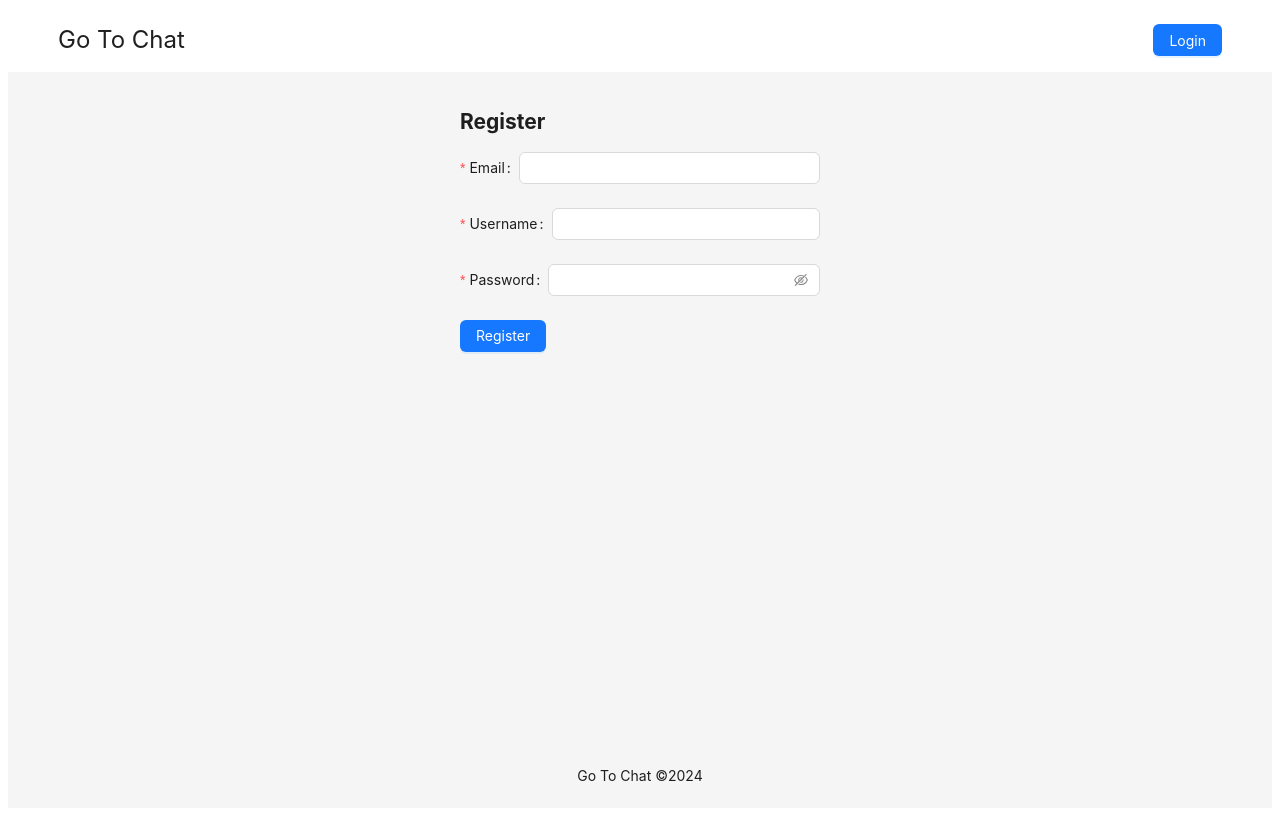
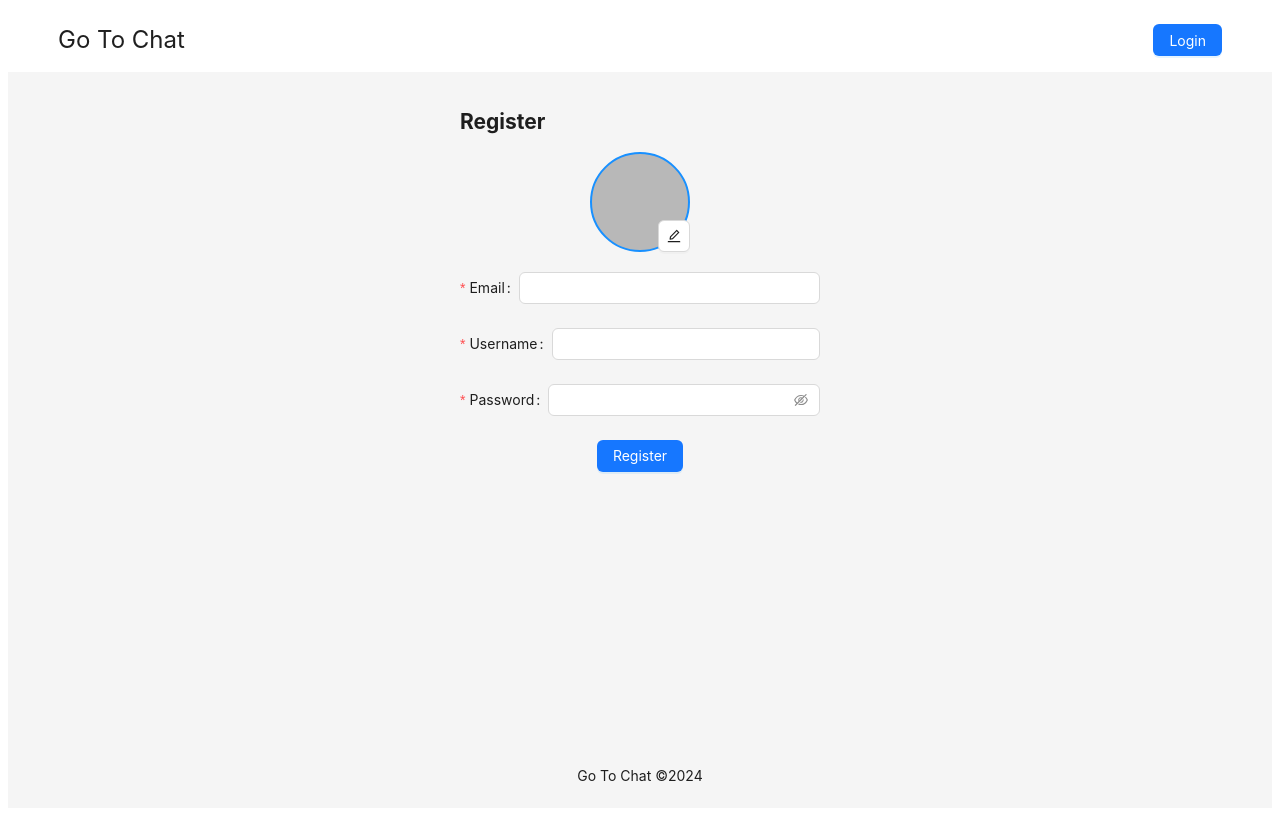
Before and after one commit to Wise-Developer-Life/go-to-chat-ui, a React (Create React App) app: page /register in a window 1280 px wide. Built offline with nearby package versions, Linux system fonts and the light colour scheme.

Commit message:
feat: support upload image function

```diff
--- a/src/api/userApi.ts
+++ b/src/api/userApi.ts
@@ -14,3 +14,17 @@ export const getUserApi = async () => {
     const response = await backendApiBase(true).get(`/user`);
     return response.data;
 };
+
+export const uploadUserProfileImage = async (userId: string, profilePicFile: File) => {
+    const response = await backendApiBase(false).post(
+        `/user/${userId}/profile-image`,
+        {
+            'file': profilePicFile,
+        },
+        {
+            headers: {
+                'Content-Type': 'multipart/form-data'
+            }
+        });
+    return response.data;
+}
--- /dev/null
+++ b/src/component/EditUserProfilePicture.tsx
@@ -0,0 +1,50 @@
+import {Avatar, Button, Tooltip} from "antd";
+import {EditOutlined} from "@ant-design/icons";
+import React, {useRef} from "react";
+
+
+interface UserProfilePictureProps {
+    profilePic: string;
+    onEdit?: (fileMeta: File) => void;
+}
+
+
+export const EditUserProfilePicture = ({profilePic, onEdit}: UserProfilePictureProps) => {
+    const fileInputRef = useRef<HTMLInputElement>(null);
+
+    const handleEditClick = () => {
+        fileInputRef.current?.click();
+    };
+
+    const handleFileChange = (event: React.ChangeEvent<HTMLInputElement>) => {
+        const file = event.target.files?.[0];
+        if (file && onEdit) {
+            onEdit(file);
+        }
+    };
+
+    return (
+        <div className="profile-pic-container" style={{position: 'relative', marginBottom: '20px'}}>
+            <Avatar
+                src={profilePic}
+                size={100}
+                style={{border: '2px solid #1890ff'}}
+            />
+
+            <Tooltip title="Edit Profile Picture">
+                <Button
+                    icon={<EditOutlined/>}
+                    style={{position: 'absolute', bottom: '0px', right: '0px'}}
+                    onClick={handleEditClick}
+                />
+            </Tooltip>
+            <input
+                type="file"
+                ref={fileInputRef}
+                style={{display: 'none'}}
+                accept="image/*"
+                onChange={handleFileChange}
+            />
+        </div>
+    );
+};
--- a/src/page/RegistrationPage.tsx
+++ b/src/page/RegistrationPage.tsx
@@ -1,10 +1,13 @@
 import React from 'react';
 import {Button, Form, Input} from 'antd';
-import {registerApi} from "../api/userApi";
+import {registerApi, uploadUserProfileImage} from "../api/userApi";
 import {useNavigate} from "react-router-dom";
+import {EditUserProfilePicture} from "../component/EditUserProfilePicture";
 
 const RegistrationPage: React.FC = () => {
     const [form] = Form.useForm();
+    const [profilePic, setProfilePic] = React.useState<string>('');
+    const [profilePicFile, setProfilePicFile] = React.useState<File | null>(null);
     const navigate = useNavigate();
 
     const onFinish = (values: any) => {
@@ -13,13 +16,31 @@ const RegistrationPage: React.FC = () => {
             name: values.username,
             password: values.password,
         })
+            .then(({data}) => {
+                const userId = data['id'];
+                if (!profilePicFile) {
+                    return;
+                }
+
+                return uploadUserProfileImage(userId, profilePicFile)
+            })
             .then(() => {
                 console.log('Registration successful');
-                navigate('/')
+                navigate('/');
             })
             .catch((error) => {
                 console.error('Registration failed:', error);
             });
+    };
+
+    const handleEditProfilePic = (fileMeta: File) => {
+        const reader = new FileReader();
+        reader.onload = (e) => {
+            const fileData = e.target?.result;
+            setProfilePic(fileData as string);
+        };
+        reader.readAsDataURL(fileMeta);
+        setProfilePicFile(fileMeta);
     };
 
     return (
@@ -30,7 +51,14 @@ const RegistrationPage: React.FC = () => {
                 name="register"
                 onFinish={onFinish}
                 scrollToFirstError
+                style={{display: 'flex', flexDirection: 'column', alignItems: 'center'}}
             >
+                <EditUserProfilePicture
+                    profilePic={profilePic}
+                    onEdit={handleEditProfilePic}
+                />
+
+                <div style={{width: '100%', textAlign: 'left'}}>
                     <Form.Item
                         name="email"
                         label="Email"
@@ -75,6 +103,7 @@ const RegistrationPage: React.FC = () => {
                     >
                         <Input.Password/>
                     </Form.Item>
+                </div>
 
                 <Form.Item>
                     <Button type="primary" htmlType="submit">
```
Lines whose indentation alone changed are shown as unchanged.
